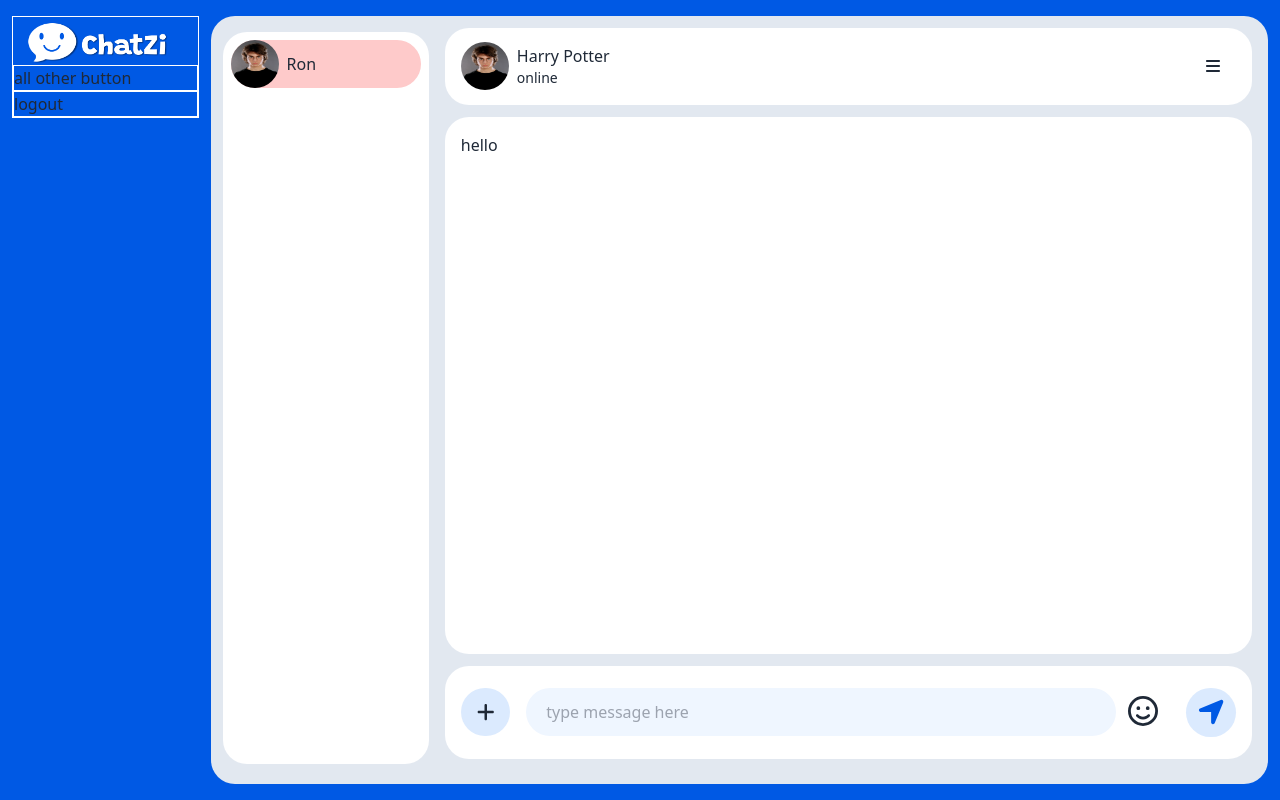
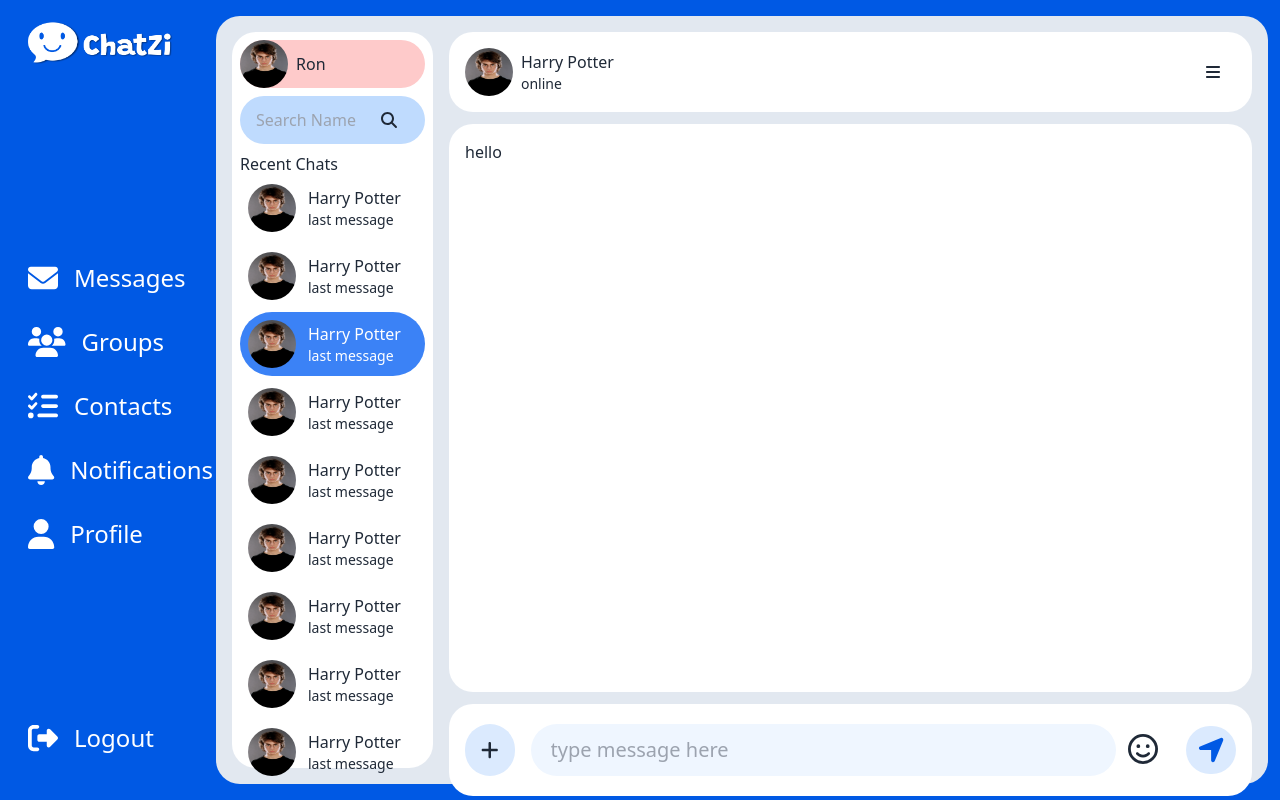
Before and after one commit to abhibis2050/ChatApp_MERN_Redux-Saga, a React (Vite) app in the folder frontend/: page /chat in a window 1280 px wide. Built offline with nearby package versions, Linux system fonts and the light colour scheme.

Commit message:
chat ui update

```diff
--- /dev/null
+++ b/frontend/src/component/FriendProfile.jsx
@@ -0,0 +1,32 @@
+const FriendProfile = () => {
+  return (
+    <div>
+      <div className="drawer drawer-end">
+        <input id="my-drawer-4" type="checkbox" className="drawer-toggle" />
+        <div className="drawer-content">
+          {/* Page content here */}
+          <label
+            htmlFor="my-drawer-4"
+            className="drawer-button btn btn-primary"
+          >
+            Open drawer
+          </label>
+        </div>
+        <div className="drawer-side">
+          <label htmlFor="my-drawer-4" className="drawer-overlay"></label>
+          <ul className="menu p-4 w-80 h-full bg-base-200 text-base-content">
+            {/* Sidebar content here */}
+            <li>
+              <a>Sidebar Item 1</a>
+            </li>
+            <li>
+              <a>Sidebar Item 2</a>
+            </li>
+          </ul>
+        </div>
+      </div>
+    </div>
+  );
+};
+
+export default FriendProfile;
--- a/frontend/src/component/Sidebar.jsx
+++ b/frontend/src/component/Sidebar.jsx
@@ -1,18 +1,45 @@
+import {
+  faBell,
+  faEnvelope,
+  faRightFromBracket,
+  faTasks,
+  faUser,
+  faUsers,
+} from "@fortawesome/free-solid-svg-icons";
 import Logo from "../assets/chatlogo.png";
-
+import { FontAwesomeIcon } from "@fortawesome/react-fontawesome";
 const Sidebar = () => {
   return (
-    <div className="border border-white">
+    <div className=" space-y-3">
       {/* logo */}
-      <div>
+      <div className="">
         <img src={Logo} />
       </div>
       {/* all other button */}
-      <div className="border border-white">all other button</div>
+      <div className="h-[78vh] py-44">
+        <div className="space-y-4">
+          <SidebarComponent icon={faEnvelope} value={"Messages"} />
+          <SidebarComponent icon={faUsers} value={"Groups"} />
+          <SidebarComponent icon={faTasks} value={"Contacts"} />
+          <SidebarComponent icon={faBell} value={"Notifications"} />
+          <SidebarComponent icon={faUser} value={"Profile"} />
+        </div>
+      </div>
       {/* logout */}
-      <div className="border border-white">logout</div>
+      <div className="">
+        <SidebarComponent icon={faRightFromBracket} value={"Logout"}/>
+      </div>
     </div>
   );
 };
 
 export default Sidebar;
+
+export const SidebarComponent = ({ icon, value }) => {
+  return (
+    <div className="flex items-center space-x-4 px-4 py-2 cursor-pointer">
+      <FontAwesomeIcon icon={icon} className="text-white text-3xl" />
+      <h1 className="text-white text-2xl">{value}</h1>
+    </div>
+  );
+};
--- a/frontend/src/pages/ChatPage.jsx
+++ b/frontend/src/pages/ChatPage.jsx
@@ -5,6 +5,7 @@ import {
   faAdd,
   faBars,
   faLocationArrow,
+  faSearch,
 } from "@fortawesome/free-solid-svg-icons";
 import { faFaceSmile } from "@fortawesome/free-regular-svg-icons";
 
@@ -16,21 +17,42 @@ const ChatPage = () => {
         <Sidebar />
       </div>
       {/* contact and chat area */}
-      <div className="bg-slate-200 flex space-x-4 w-[85%] rounded-3xl my-4 mr-3 ">
-        {/* contact */}
-        <div className="bg-white w-1/5 rounded-3xl  mt-4 mb-5 ml-3 px-2 py-2">
+      <div className="bg-slate-200 flex space-x-4 w-[85%] rounded-3xl my-4 mr-3 p-4">
+        {/* contact search and profile */}
+        <div className=" w-1/5 rounded-3xl px-2 py-2 bg-white">
           <div className="flex space-x-2 items-center bg-red-200 rounded-full">
             <img src={avatar} alt="" className=" w-12 h-12 rounded-full" />
             <h1>Ron</h1>
           </div>
-          <div>
-
+          <div className="flex items-center rounded-full space-x-2 relative my-2">
+            <input
+              placeholder="Search Name"
+              className="rounded-full w-full  bg-blue-200 py-3 px-4 outline-none"
+            />
+            <FontAwesomeIcon icon={faSearch} className="absolute right-7" />
+          </div>
+          <div>Recent Chats</div>
+          {/* contat area */}
+          <div className="h-[85%] overflow-y-auto space-y-1 pb-4">
+            <EachChatComponent />
+            <EachChatComponent />
+            <EachChatComponent isActive={true} />
+            <EachChatComponent />
+            <EachChatComponent />
+            <EachChatComponent />
+            <EachChatComponent />
+            <EachChatComponent />
+            <EachChatComponent />
+            <EachChatComponent />
+            <EachChatComponent />
+            <EachChatComponent />
+            <EachChatComponent />
           </div>
         </div>
         {/* chat */}
         <div className=" w-4/5 rounded-3xl space-y-3">
           {/* header profile */}
-          <div className="flex justify-between bg-white  rounded-3xl py-4 px-4 h-[10%] mt-3 mr-4">
+          <div className="flex justify-between bg-white  rounded-3xl py-4 px-4">
             <div className="flex space-x-2 items-center">
               <div>
                 <img src={avatar} alt="" className=" w-12 h-12 rounded-full" />
@@ -45,24 +67,22 @@ const ChatPage = () => {
             </div>
           </div>
           {/*chat messages area */}
-          <div className="bg-white rounded-3xl py-4 px-4 h-[70%] mr-4">
-            hello
-          </div>
+          <div className="bg-white rounded-3xl py-4 px-4 h-[71vh]">hello</div>
           {/* send messgae area*/}
-          <div className="flex justify-between items-center bg-white rounded-3xl px-4 h-[12%] mb-2 mr-4">
-            <div className="flex space-x-4 w-[85%]">
+          <div className="flex justify-between items-center bg-white rounded-3xl px-4 py-5">
+            <div className="flex space-x-4 w-[90%]">
               <div className="flex items-center px-4 bg-blue-100 rounded-full">
                 <FontAwesomeIcon icon={faAdd} className="text-xl" />
               </div>
               <div className=" rounded-full w-full">
                 <input
                   placeholder="type message here"
-                  className="w-full rounded-full px-5 py-3 outline-none bg-blue-50"
+                  className="w-full rounded-full px-5 py-3 outline-none bg-blue-50 text-xl"
                 />
               </div>
             </div>
             <div className="flex space-x-4 ">
-              <div className=" px-3 py-2 ">
+              <div className="px-3 py-2 ">
                 <FontAwesomeIcon icon={faFaceSmile} className="text-3xl" />
               </div>
               <div className="px-3 flex items-center bg-blue-100 rounded-full">
@@ -80,3 +100,23 @@ const ChatPage = () => {
 };
 
 export default ChatPage;
+
+export const EachChatComponent = ({ isActive }) => {
+  return (
+    <div
+      className={`flex space-x-3 items-center px-2 py-2 ${
+        isActive
+          ? "bg-blue-500 rounded-full text-white"
+          : "hover:bg-blue-100 hover:rounded-full"
+      }`}
+    >
+      <div>
+        <img src={avatar} alt="" className=" w-12 h-12 rounded-full" />
+      </div>
+      <div>
+        <h1>Harry Potter</h1>
+        <h1 className="text-sm"> last message</h1>
+      </div>
+    </div>
+  );
+};
```
